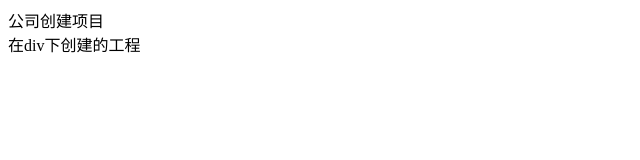
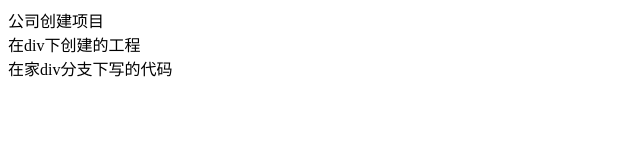
Before and after one commit to 2505868439yy/git_text, a plain HTML site: page index.html in a window 1280 px wide. Shown: the whole page, without its empty margins (0-640 px from the left). Drawn offline with Linux system fonts and the light colour scheme.

Commit message:
index.html

```diff
--- a/index.html
+++ b/index.html
@@ -2,5 +2,6 @@
 	<body>
 		<div>公司创建项目</div>
 		<div>在div下创建的工程</div>
+		<div>在家div分支下写的代码</div>
 	</body>
 </html>
```
